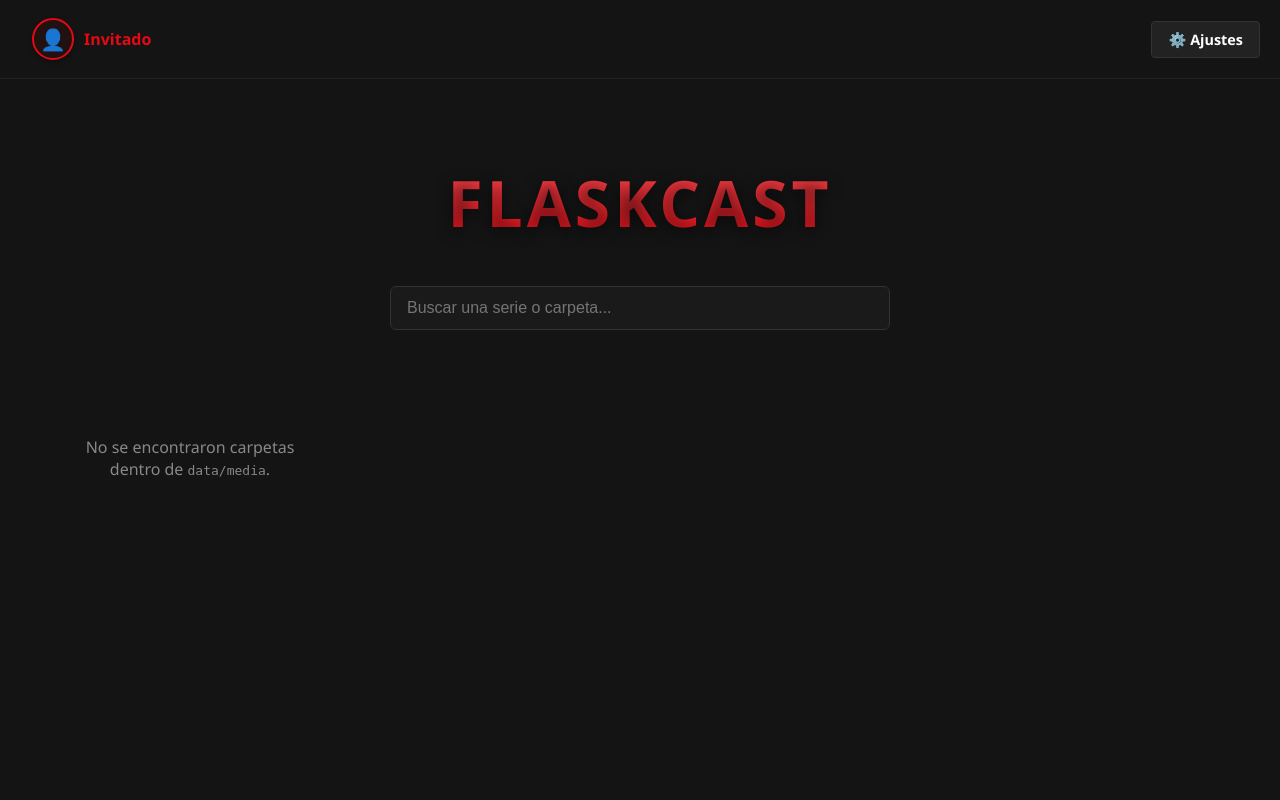
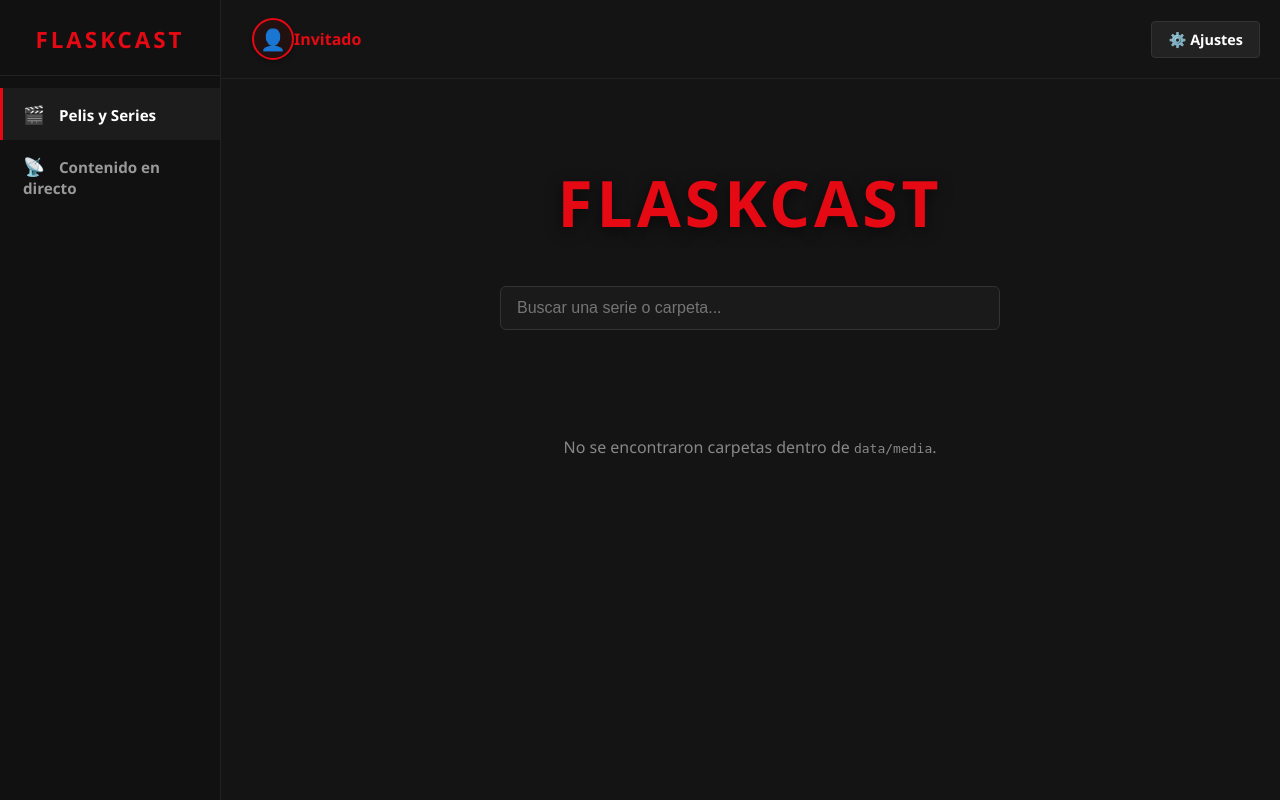
Before and after one commit to abeguerr01/FlaskCast, a Flask app: page / in a window 1280 px wide. Run offline with Flask 3, Linux system fonts and the light colour scheme; parts of the project's set-up code (start-up, migrations or seed data) failed here and were passed over.

Commit message:
falso streaming

```diff
--- a/app.py
+++ b/app.py
@@ -201,7 +201,66 @@ def index():
                     'nombre_carpeta': item,
                     'tiene_portada': tiene_portada
                 })
-    return render_template('index.html', series=lista_series)
+    return render_template('index.html', series=lista_series, active_section='catalogo')
+
+LIVE_STREAMS_PATH = os.path.join(DIRECTORIO_RAIZ, 'data', 'live_streams.json')
+
+def detectar_tipo(url):
+    ext = os.path.splitext(url.split('?')[0])[1].lower()
+    if ext in ('.mp4', '.webm', '.ogg'):
+        return 'video'
+    if ext == '.m3u8':
+        return 'hls'
+    return 'iframe'
+
+def parsear_m3u(url):
+    import urllib.request
+    canales = []
+    try:
+        if url.startswith('http://') or url.startswith('https://'):
+            req = urllib.request.Request(url, headers={'User-Agent': 'Mozilla/5.0'})
+            respuesta = urllib.request.urlopen(req, timeout=10)
+            contenido = respuesta.read().decode('utf-8', errors='ignore')
+        else:
+            ruta_local = os.path.join(DIRECTORIO_RAIZ, url)
+            with open(ruta_local, 'r', encoding='utf-8') as f:
+                contenido = f.read()
+        lineas = contenido.strip().split('\n')
+        nombre_temp = None
+        for linea in lineas:
+            linea = linea.strip()
+            if not linea or linea.startswith('#EXTM3U'):
+                continue
+            if linea.startswith('#EXTINF:'):
+                parte = linea.split(',', 1)
+                nombre_temp = parte[1].strip() if len(parte) > 1 else None
+            elif linea.startswith('http') or linea.startswith('rtmp'):
+                canales.append({
+                    'titulo': nombre_temp or linea.split('/')[-1] or 'Canal',
+                    'url': linea,
+                    'tipo': detectar_tipo(linea)
+                })
+                nombre_temp = None
+    except Exception as e:
+        print("Error al parsear M3U: " + str(e))
+    return canales
+
+@app.route('/live')
+def live():
+    streams = []
+    if os.path.exists(LIVE_STREAMS_PATH):
+        with open(LIVE_STREAMS_PATH, 'r', encoding='utf-8') as f:
+            raw = json.load(f)
+        for item in raw:
+            if item.get('tipo') == 'm3u':
+                canales = parsear_m3u(item['url'])
+                streams.extend(canales)
+            elif item.get('tipo') == 'auto':
+                item['tipo'] = detectar_tipo(item['url'])
+                streams.append(item)
+            else:
+                streams.append(item)
+    return render_template('live.html', streams=streams, active_section='directo')
 
 @app.route('/ajustes', methods=['GET', 'POST'])
 def ajustes():
--- a/static/css/estilos.css
+++ b/static/css/estilos.css
@@ -594,6 +594,80 @@ h1 {
     border-color: #ff4444;
 }
 
+/* --- BARRA LATERAL DE NAVEGACIÓN (SIDEBAR) --- */
+/* Compatible con navegadores antiguos: usa float, sin CSS Grid, sin variables, sin calc */
+
+body.sidebar-layout {
+    padding: 0;
+    margin: 0;
+    overflow-x: hidden;
+}
+
+.sidebar {
+    position: fixed;
+    top: 0;
+    left: 0;
+    width: 220px;
+    height: 100%;
+    background-color: #111111;
+    border-right: 1px solid #222222;
+    z-index: 100;
+    overflow-y: auto;
+}
+
+.sidebar-header {
+    padding: 24px 20px 20px 20px;
+    border-bottom: 1px solid #222222;
+}
+
+.sidebar-logo {
+    display: block;
+    color: #e50914;
+    font-size: 1.4rem;
+    font-weight: 900;
+    letter-spacing: 3px;
+    text-decoration: none;
+    text-align: center;
+}
+
+.sidebar-nav {
+    padding: 12px 0;
+}
+
+.sidebar-link {
+    display: block;
+    padding: 14px 20px;
+    color: #999999;
+    text-decoration: none;
+    font-size: 0.95rem;
+    font-weight: 600;
+    border-left: 3px solid transparent;
+    transition: color 0.2s, background-color 0.2s, border-color 0.2s;
+}
+
+.sidebar-link:hover {
+    color: #ffffff;
+    background-color: #1c1c1c;
+}
+
+.sidebar-link-active {
+    color: #ffffff;
+    background-color: #1c1c1c;
+    border-left-color: #e50914;
+}
+
+.sidebar-icon {
+    margin-right: 10px;
+    font-size: 1.1rem;
+}
+
+.main-content {
+    margin-left: 220px;
+    padding: 30px;
+    min-height: 100vh;
+    box-sizing: border-box;
+}
+
 /* --- BOTÓN DE INFORMACIÓN --- */
 .btn-info {
     background: #333;
--- /dev/null
+++ b/templates/base.html
@@ -0,0 +1,33 @@
+<!DOCTYPE html>
+<html lang="es">
+<head>
+    <meta charset="UTF-8">
+    <meta name="viewport" content="width=device-width, initial-scale=1.0">
+    <title>{% block title %}FLASKCAST{% endblock %}</title>
+    <link rel="stylesheet" href="{{ url_for('static', filename='css/estilos.css') }}">
+    {% block head %}{% endblock %}
+</head>
+<body class="sidebar-layout">
+
+    <div class="sidebar">
+        <div class="sidebar-header">
+            <a href="/" class="sidebar-logo">FLASKCAST</a>
+        </div>
+        <nav class="sidebar-nav">
+            <a href="/" class="sidebar-link {% if active_section == 'catalogo' %}sidebar-link-active{% endif %}">
+                <span class="sidebar-icon">🎬</span>
+                <span>Pelis y Series</span>
+            </a>
+            <a href="/live" class="sidebar-link {% if active_section == 'directo' %}sidebar-link-active{% endif %}">
+                <span class="sidebar-icon">📡</span>
+                <span>Contenido en directo</span>
+            </a>
+        </nav>
+    </div>
+
+    <div class="main-content">
+        {% block content %}{% endblock %}
+    </div>
+
+</body>
+</html>
--- a/templates/index.html
+++ b/templates/index.html
@@ -1,17 +1,9 @@
-<!DOCTYPE html>
-<html lang="es">
-<head>
-    <meta charset="UTF-8">
-    <meta name="viewport" content="width=device-width, initial-scale=1.0">
-    <title>FLASKCAST</title>
-    <link rel="stylesheet" href="{{ url_for('static', filename='css/estilos.css') }}">
+{% extends 'base.html' %}
+
+{% block title %}FLASKCAST{% endblock %}
+
+{% block head %}
     <style>
-        /* Color rojo clásico de streaming */
-        :root {
-            --main-color: #e50914;
-        }
-
-        /* Barra de estado superior */
         .user-status-bar {
             display: flex;
             justify-content: space-between;
@@ -23,12 +15,10 @@
         .profile-widget {
             display: flex;
             align-items: center;
-            gap: 10px;
             text-decoration: none;
             color: #ffffff;
             padding: 6px 12px;
             border-radius: 8px;
-            transition: background-color 0.2s ease;
         }
         .profile-widget:hover {
             background-color: #252525;
@@ -87,21 +72,13 @@
             font-weight: 900;
             letter-spacing: 4px;
             margin: 0;
-            /* Textura con degradado de rojo vivo a rojo clásico */
-            background: linear-gradient(180deg, #ff4d53 0%, var(--main-color) 100%);
-            -webkit-background-clip: text;
-            background-clip: text;
-            -webkit-text-fill-color: transparent;
+            color: #e50914;
             text-shadow: 0 4px 15px rgba(0,0,0,0.6);
-            user-select: none;
         }
-
-        /* Barra de Búsqueda */
         .search-container {
             margin: 10px auto 30px auto;
             max-width: 500px;
             width: 100%;
-            display: flex;
         }
         .search-input {
             width: 100%;
@@ -111,18 +88,16 @@
             padding: 12px 16px;
             border-radius: 6px;
             font-size: 1rem;
-            transition: border-color 0.2s ease, box-shadow 0.2s ease;
+            box-sizing: border-box;
         }
         .search-input:focus {
             outline: none;
-            border-color: var(--main-color);
-            box-shadow: 0 0 8px var(--main-color);
+            border-color: #e50914;
+            box-shadow: 0 0 8px #e50914;
         }
-
-        /* Cuadrícula de Series (Carteles 1:1) */
         .video-grid {
-            display: grid;
-            grid-template-columns: repeat(auto-fill, minmax(180px, 1fr));
+            display: flex;
+            flex-wrap: wrap;
             gap: 25px;
             padding: 20px 0;
         }
@@ -179,7 +151,7 @@
         {% else %}
             <a href="/usuarios_panel" class="profile-widget" title="Iniciar Sesión">
                 <div class="profile-avatar invitado-style">👤</div>
-                <span class="profile-name" style="color: var(--main-color);">Invitado</span>
+                <span class="profile-name" style="color: #e50914;">Invitado</span>
             </a>
             <div>
                 <a href="/ajustes" class="btn-settings">⚙️ Ajustes</a>
@@ -220,19 +192,17 @@
 
     <script>
         document.getElementById('realtime-search').addEventListener('input', function() {
-            const query = this.value.toLowerCase().trim();
-            const cards = document.querySelectorAll('.video-card');
-
-            cards.forEach(card => {
-                const titleText = card.querySelector('.card-title').textContent.toLowerCase();
-                if (titleText.includes(query)) {
-                    card.style.display = '';
+            var query = this.value.toLowerCase().trim();
+            var cards = document.querySelectorAll('.video-card');
+            for (var i = 0; i < cards.length; i++) {
+                var titleText = cards[i].querySelector('.card-title').textContent.toLowerCase();
+                if (titleText.indexOf(query) !== -1) {
+                    cards[i].style.display = '';
                 } else {
-                    card.style.display = 'none';
+                    cards[i].style.display = 'none';
                 }
-            });
+            }
         });
     </script>
 
-</body>
-</html>
+{% endblock %}
```
Also changed, not shown: other parts of templates/index.html (+10 -18 lines), templates/live.html (added, +293 -0 lines).
